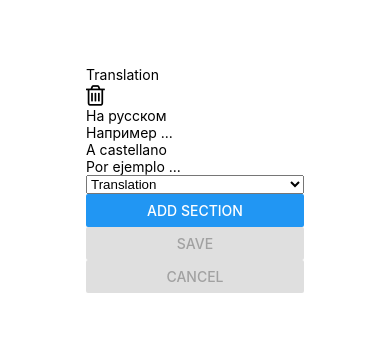
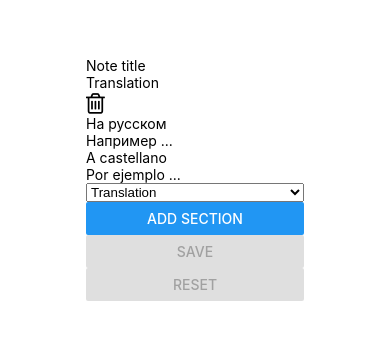
Before and after one commit to fasaas/stickies, a React Native app: screen / in a window 390 px wide. Shown: the part 243-582 px from the top of the page. Built offline with nearby package versions, Linux system fonts and the light colour scheme.

Commit message:
Red test case for empty title and empty sections

```diff
--- a/src/note/FormControl.tsx
+++ b/src/note/FormControl.tsx
@@ -8,20 +8,8 @@ export const FormControl = () => {
 
     return (
         <View key='submit-view'>
-            <Button
-                testID='save-note'
-                title='Save'
-                accessibilityLabel='Save note'
-                disabled={!isChanged}
-                onPress={() => dispatch({ type: 'save' })}
-            />
-            <Button
-                testID='cancel-note'
-                title='Cancel'
-                accessibilityLabel='Cancel'
-                disabled={!isChanged}
-                onPress={() => dispatch({ type: 'cancel' })}
-            />
+            <Button testID='save-note' title='Save' disabled={!isChanged} onPress={() => dispatch({ type: 'save' })} />
+            <Button title='Reset' disabled={!isChanged} onPress={() => dispatch({ type: 'reset' })} />
         </View>
     )
 }
--- a/src/note/Note.tsx
+++ b/src/note/Note.tsx
@@ -2,9 +2,9 @@ import React from 'react'
 import { ISection, SectionsProvider } from './sections/Context'
 import Sections from './sections'
 
-export default ({ sections }: { sections?: ISection[] }) => {
+export default ({ title, sections }: { title?: string; sections?: ISection[] }) => {
     return (
-        <SectionsProvider sections={sections}>
+        <SectionsProvider title={title} sections={sections}>
             <Sections />
         </SectionsProvider>
     )
--- a/src/note/Picker.tsx
+++ b/src/note/Picker.tsx
@@ -7,16 +7,11 @@ export const Picker = () => {
     const dispatch = useDispatch()
     const [selectedSection, setSection] = useState('@native/translation')
     return (
-        <View key='add-sections' accessibilityRole='addSections'>
-            <NativePicker
-                testID='add-section'
-                selectedValue={selectedSection}
-                onValueChange={(value) => setSection(value.toString())}
-            >
-                <NativePicker.Item testID='add-section-option' label='Translation' value='@native/translation' />
+        <View key='add-sections'>
+            <NativePicker selectedValue={selectedSection} onValueChange={(value) => setSection(value.toString())}>
+                <NativePicker.Item label='Translation' value='@native/translation' />
             </NativePicker>
             <Button
-                testID='add-section-button'
                 title='Add section'
                 onPress={() => {
                     dispatch({ type: 'add-section', event: { type: selectedSection } })
--- a/src/note/sections/Context.tsx
+++ b/src/note/sections/Context.tsx
@@ -7,47 +7,59 @@ export type ISection = {
     props: any
 }
 
-type State = { sections: ISection[]; initial: { sections: string }; isChanged: boolean }
+type State = { title: string; sections: ISection[]; initial: { title: string; sections: string }; isChanged: boolean }
 type Action = {
-    type: 'prop-update' | 'remove-section' | 'add-section' | 'cancel' | 'save'
+    type: 'update-prop' | 'remove-section' | 'add-section' | 'reset' | 'save' | 'update-title'
     event?: any
 }
 type Dispatch = (action: Action) => void
 
-const init = ({ sections }: { sections?: ISection[] }): State => {
+const init = ({ title, sections }: { title?: string; sections?: ISection[] }): State => {
     const defaultValue: ISection[] = [
         { type: '@native/translation', name: 'Translation', id: Date.now().toString(), props: { from: '', to: '' } },
     ]
+
+    const initialTitle = title || ''
     return !!sections
-        ? { sections: sections, initial: { sections: JSON.stringify(sections) }, isChanged: false }
-        : { sections: defaultValue, initial: { sections: JSON.stringify(defaultValue) }, isChanged: false }
+        ? {
+              title: initialTitle,
+              sections: sections,
+              initial: { sections: JSON.stringify(sections), title: initialTitle },
+              isChanged: false,
+          }
+        : {
+              title: initialTitle,
+              sections: defaultValue,
+              initial: { sections: JSON.stringify(defaultValue), title: initialTitle },
+              isChanged: false,
+          }
 }
 const noteReducer = (state: State, action: Action): State => {
     const { type, event } = action
 
     switch (type) {
-        case 'prop-update': {
+        case 'update-prop': {
             const { id, path, value } = event
-            const { initial, sections } = state
+            const { initial, sections, title } = state
             const section: ISection | undefined = sections.find((section) => section.id === id)
             if (section) {
                 section.props[path] = value
             }
 
-            const isChanged = JSON.stringify(sections) !== initial.sections
+            const isChanged = initial.sections !== JSON.stringify(sections)
 
-            return { sections, initial, isChanged }
+            return { title, sections, initial, isChanged }
         }
         case 'remove-section': {
-            const { sections, initial } = state
+            const { sections, initial, title } = state
 
             const { id } = event
             const filteredSections = sections.filter((section) => section.id !== id)
 
-            return { sections: filteredSections, initial, isChanged: true }
+            return { title, sections: filteredSections, initial, isChanged: true }
         }
         case 'add-section': {
-            const { sections, initial } = state
+            const { sections, initial, title } = state
             const { type } = event
             sections.push({
                 type: '@native/translation',
@@ -56,16 +68,22 @@ const noteReducer = (state: State, action: Action): State => {
                 props: { from: '', to: '' },
             })
 
-            return { sections, initial, isChanged: true }
+            return { title, sections, initial, isChanged: true }
         }
 
-        case 'cancel': {
+        case 'reset': {
             const { initial } = state
-            return { sections: JSON.parse(initial.sections), initial, isChanged: false }
+            return { title: initial.title, sections: JSON.parse(initial.sections), initial, isChanged: false }
         }
         case 'save': {
-            const { sections } = state
-            return { sections, initial: { sections: JSON.stringify(sections) }, isChanged: false }
+            const { sections, title } = state
+            return { title, sections, initial: { sections: JSON.stringify(sections), title }, isChanged: false }
+        }
+        case 'update-title': {
+            const { sections, title, initial } = state
+
+            const isChanged = initial.title !== event.title
+            return { sections, title: event.title, initial, isChanged }
         }
         default: {
             throw new Error(`Type ${type} unsupported`)
@@ -76,8 +94,14 @@ const noteReducer = (state: State, action: Action): State => {
 const SectionsContext = createContext<State | undefined>(undefined)
 const SectionsDispatchContext = createContext<Dispatch | undefined>(undefined)
 
-const SectionsProvider = ({ sections, children }: { sections?: ISection[]; children: ReactNode }) => {
-    const [state, dispatch] = useReducer(noteReducer, { sections }, init)
+type SectionsProviderProps = {
+    title?: string
+    sections?: ISection[]
+    children: ReactNode
+}
+
+const SectionsProvider = ({ title, sections, children }: SectionsProviderProps) => {
+    const [state, dispatch] = useReducer(noteReducer, { sections, title }, init)
 
     return (
         <SectionsContext.Provider value={state}>
--- a/src/note/sections/Section.tsx
+++ b/src/note/sections/Section.tsx
@@ -24,7 +24,7 @@ export default ({ section }: { section: ISection }) => {
                 </Fragment>
             ) : (
                 <Fragment>
-                    <Button testID='undo-button' title='Undo' onPress={() => show(true)} />
+                    <Button title='Undo' onPress={() => show(true)} />
                     <AntDesign
                         testID='remove-box'
                         name='close'
--- a/src/note/sections/Translation.tsx
+++ b/src/note/sections/Translation.tsx
@@ -12,7 +12,7 @@ export const Translation = ({ props, id }: ISection) => {
                     placeholder='Например ...'
                     value={props.from}
                     onChangeText={(text) => {
-                        dispatch({ type: 'prop-update', event: { id, path: 'from', value: text } })
+                        dispatch({ type: 'update-prop', event: { id, path: 'from', value: text } })
                     }}
                 />
                 <Text>A castellano</Text>
@@ -20,7 +20,7 @@ export const Translation = ({ props, id }: ISection) => {
                     placeholder='Por ejemplo ...'
                     value={props.to}
                     onChangeText={(text) => {
-                        dispatch({ type: 'prop-update', event: { id, path: 'to', value: text } })
+                        dispatch({ type: 'update-prop', event: { id, path: 'to', value: text } })
                     }}
                 />
             </View>
--- a/src/note/sections/index.tsx
+++ b/src/note/sections/index.tsx
@@ -2,17 +2,22 @@ import React from 'react'
 import { TextInput, View } from 'react-native'
 import { FormControl } from '../FormControl'
 import { Picker } from '../Picker'
-import { ISection, useSections } from './Context'
+import { ISection, useDispatch, useSections } from './Context'
 import Section from './Section'
 
 export default () => {
-    const { sections } = useSections()
+    const { sections, title } = useSections()
+    const dispatch = useDispatch()
     return (
         <View key='note-view'>
             <View>
-                <TextInput accessibilityRole='header' placeholder='Note title'></TextInput>
+                <TextInput
+                    placeholder='Note title'
+                    value={title}
+                    onChangeText={(title) => dispatch({ type: 'update-title', event: { title } })}
+                />
             </View>
-            <View key='sections-view' accessibilityRole='sectionList'>
+            <View key='sections-view' testID='sections-view'>
                 {sections.map((section: ISection, index) => {
                     const { type, id } = section
                     return <Section key={`${type}-${id}-${index}`} section={section} />
```
Also changed, not shown: 1 other file (tests, documents, lock files or other folders).
